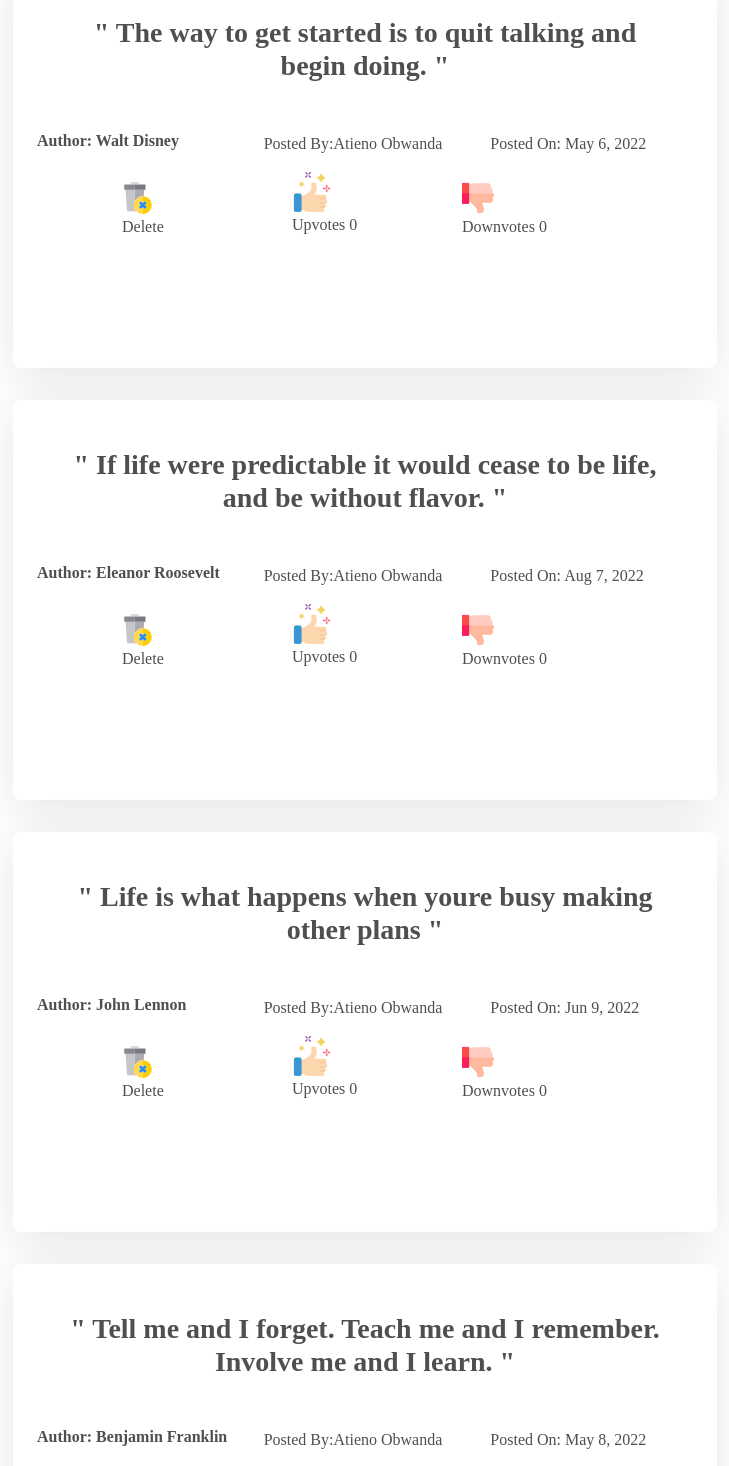
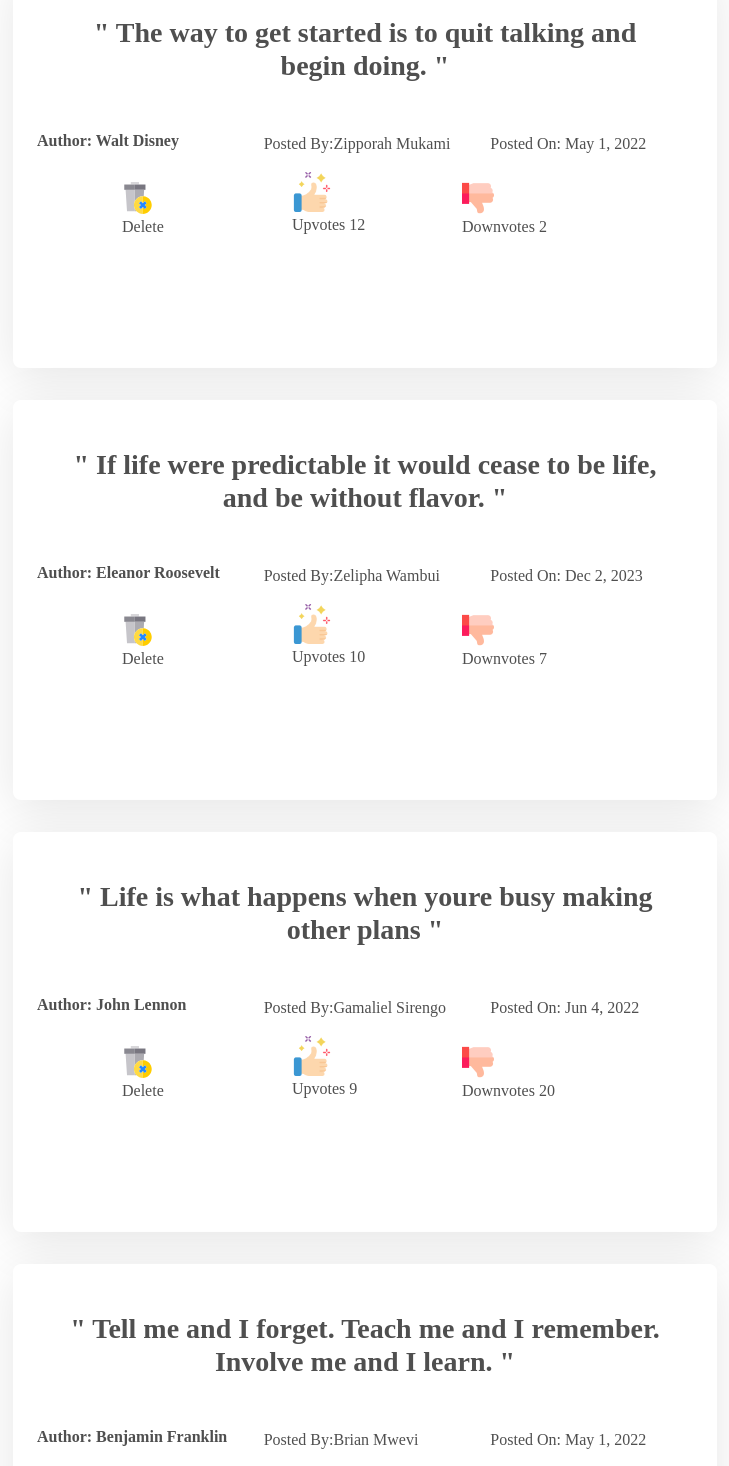
Before and after one commit to sirgama/QuotesApp, an Angular app: page / in a window 1280 px wide. Shown: the part 1380-2846 px from the top of the page, without its empty margins (275-1004 px from the left). Built offline with nearby package versions, Linux system fonts and the light colour scheme; a web font is replaced by a local one.

Commit message:
add dates on quotes component

```diff
--- a/src/app/quotes-area/quotes-area.component.ts
+++ b/src/app/quotes-area/quotes-area.component.ts
@@ -19,12 +19,12 @@ export class QuotesAreaComponent implements OnInit {
   }
 
   userquote: Quote[] = [
-    new Quote(1, 'The greatest glory in living lies not in never falling, but in rising every time we fall. ', 'Nelson Mandela', new Date (2022,4,7), 'Atieno Obwanda', 0,0),
-    new Quote(2,'The way to get started is to quit talking and begin doing.','Walt Disney', new Date (2022,4,6), 'Atieno Obwanda', 0,0),
-    new Quote(3,'If life were predictable it would cease to be life, and be without flavor. ','Eleanor Roosevelt', new Date (2022,7,7), 'Atieno Obwanda', 0,0),
-    new Quote(4,'Life is what happens when youre busy making other plans','John Lennon', new Date (2022,5,9), 'Atieno Obwanda', 0,0),
-    new Quote(5,'Tell me and I forget. Teach me and I remember. Involve me and I learn.','Benjamin Franklin', new Date (2022,4,8), 'Atieno Obwanda', 0,0),
-    new Quote(6,'The best and most beautiful things in the world cannot be seen or even touched — they must be felt with the heart.','Helen Keller',new Date (2022,6,17), 'Atieno Obwanda', 0,0),
+    new Quote(1, 'The greatest glory in living lies not in never falling, but in rising every time we fall. ', 'Nelson Mandela', new Date (2022,2,3), 'Atieno Obwanda', 38,10),
+    new Quote(2,'The way to get started is to quit talking and begin doing.','Walt Disney', new Date (2022,4,1), 'Zipporah Mukami', 12,2),
+    new Quote(3,'If life were predictable it would cease to be life, and be without flavor. ','Eleanor Roosevelt', new Date (2022,23,2), 'Zelipha Wambui', 10,7),
+    new Quote(4,'Life is what happens when youre busy making other plans','John Lennon', new Date (2022,5,4), 'Gamaliel Sirengo', 9,20),
+    new Quote(5,'Tell me and I forget. Teach me and I remember. Involve me and I learn.','Benjamin Franklin', new Date (2022,4,1), 'Brian Mwevi', 15,3),
+    new Quote(6,'The best and most beautiful things in the world cannot be seen or even touched — they must be felt with the heart.','Helen Keller',new Date (2022,1,4), 'Samuel Hinga', 10,10),
   ];
 
   addNewQuoting(quote: Quote){
```
